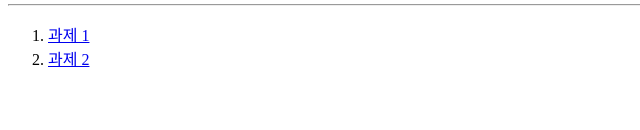
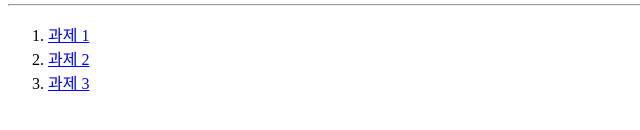
Before and after one commit to GaGyeong-Kim/WebPrograming, a plain HTML site: page index.html in a window 1280 px wide. Shown: the part 582-712 px from the top of the page, 0-640 px from the left. Drawn offline with Linux system fonts and the light colour scheme.

Commit message:
과제 3 추가

```diff
--- a/index.html
+++ b/index.html
@@ -40,6 +40,7 @@
 <ol>
     <li><a href = "hw/hw01.html">과제 1</a></li>
     <li><a href = "hw/hw02.html">과제 2</a></li>
+    <li><a href = "hw/hw03.html">과제 3</a></li>
 </ol>
 </body>
 </html>
```
